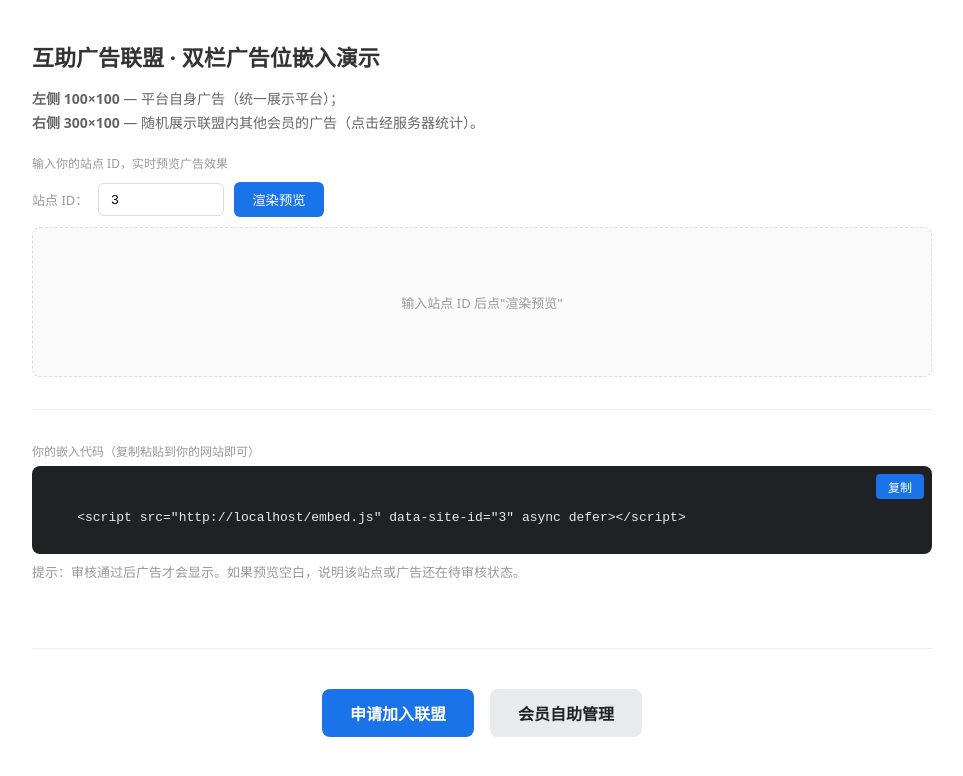
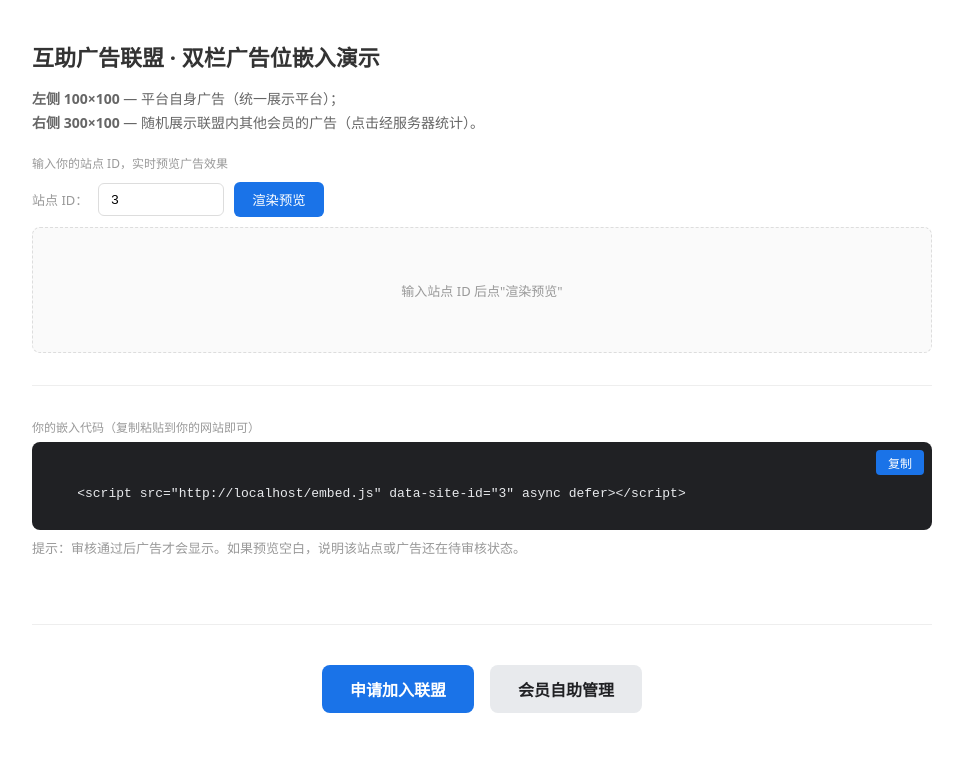
Before and after one commit to fengccn/ad-alliance, a website: page worker/public/demo.html in a window 1280 px wide. Shown: the whole page, without its empty margins (158-1121 px from the left). Drawn offline with Linux system fonts and the light colour scheme; a script that the page names is missing.

Commit message:
Add files via upload

```diff
--- a/worker/public/demo.html
+++ b/worker/public/demo.html
@@ -10,7 +10,7 @@
   h1 { font-size: 22px; }
   p.desc { color: #666; font-size: 14px; line-height: 1.7; }
   .label { font-size: 12px; color: #999; margin: 20px 0 6px; }
-  .demo-box { border: 1px dashed #ddd; border-radius: 8px; padding: 14px; background: #fafafa; display: flex; justify-content: center; min-height: 120px; align-items: center; }
+  .demo-box { border: 1px dashed #ddd; border-radius: 8px; padding: 2px; background: #fafafa; display: flex; justify-content: center; min-height: 120px; align-items: center; }
   .controls { display: flex; gap: 10px; align-items: center; margin: 10px 0; flex-wrap: wrap; }
   .controls input { padding: 8px 12px; border: 1px solid #ddd; border-radius: 6px; width: 100px; }
   .controls button { padding: 8px 18px; background: #1a73e8; color: #fff; border: none; border-radius: 6px; cursor: pointer; }
```
